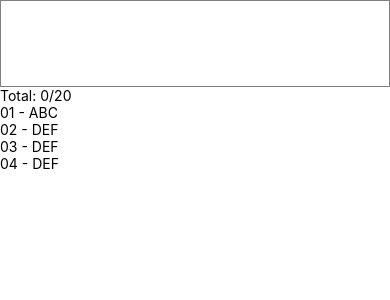
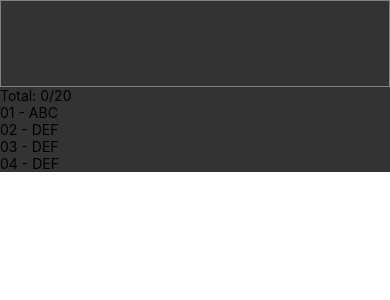
Before and after one commit to devMarilia/curso-reactnative-treinaweb, a React Native app: screen / in a window 390 px wide. Shown: the top 300 px of the page. Built offline with nearby package versions, Linux system fonts and the light colour scheme.

Commit message:
Foi modificado a cor de fundo

```diff
--- a/App.js
+++ b/App.js
@@ -21,6 +21,6 @@ export default class App extends React.Component {
 const styles = StyleSheet.create({
   container: {
 
-
+     backgroundColor: "#333"
   },
 })
```
